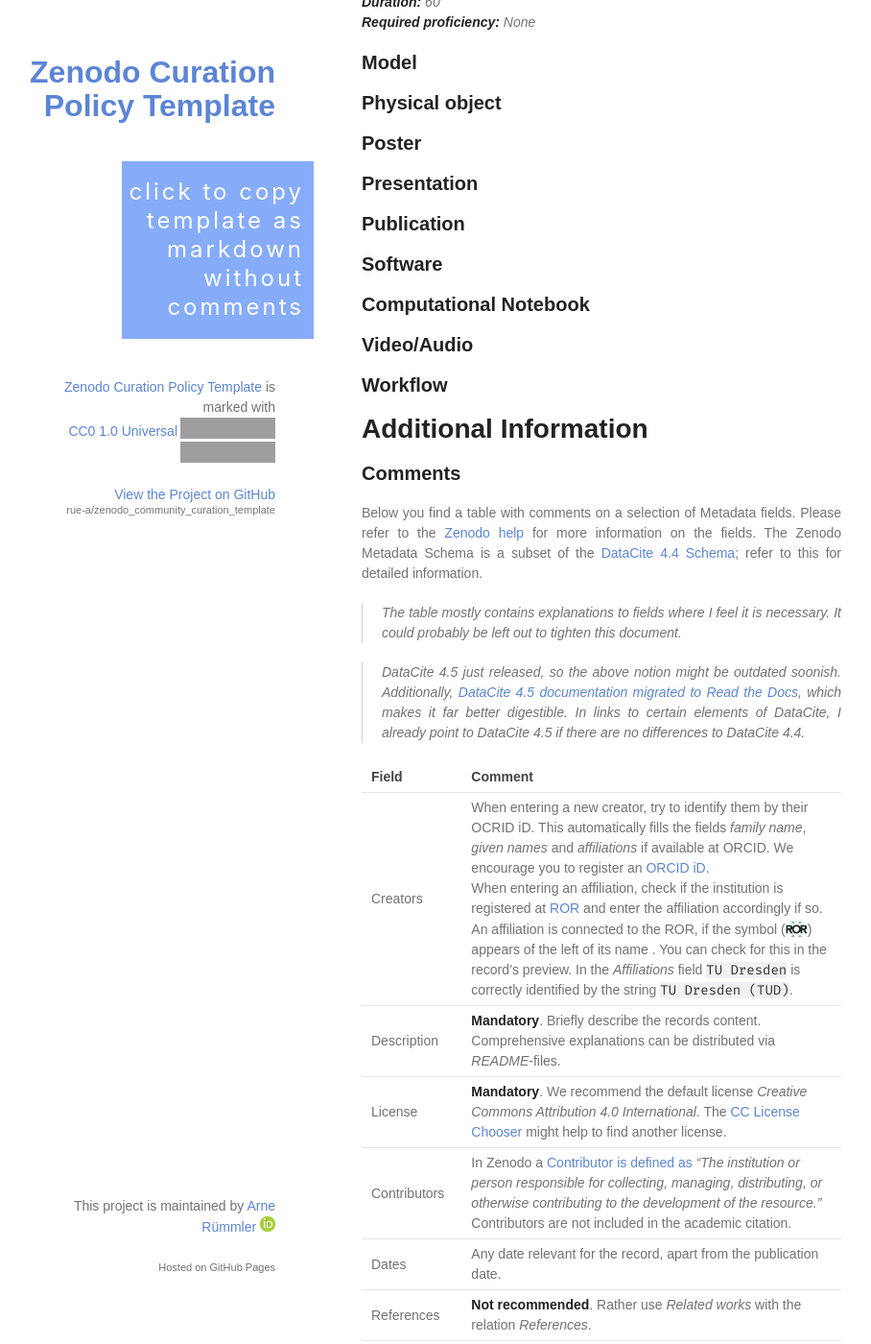
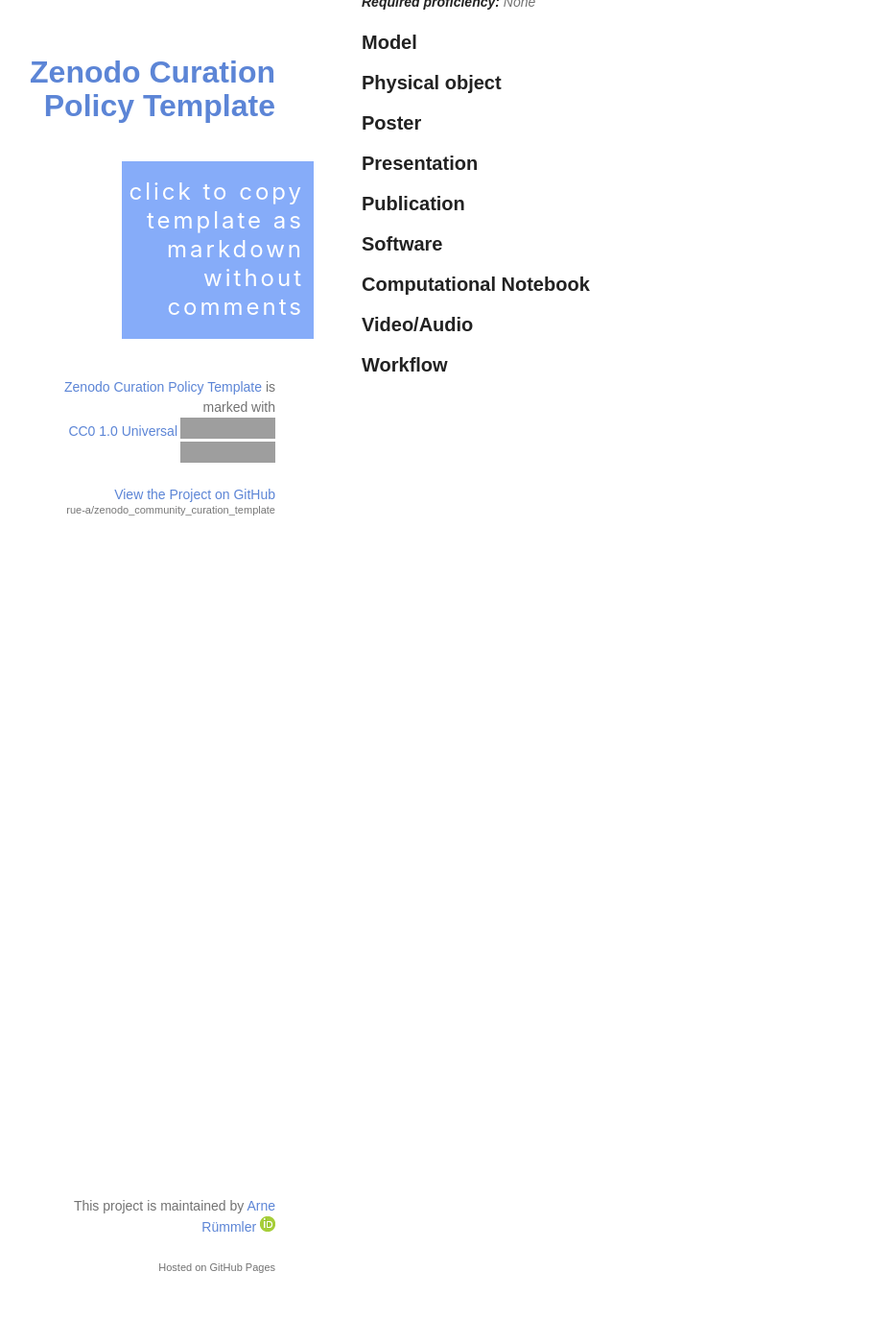
Before and after one commit to rue-a/zenodo_community_curation_template, a Jekyll site: the page built from index.md, in a window 1280 px wide and 1400 px high, scrolled down 1409 px. Shown: the whole window at 96% size, without its empty margins (193-1101 px from the left). Built offline with Jekyll 4.4.1, drawn with Linux system fonts in a browser that asks for light colours; emoji names are drawn with the system emoji font; our own code applies the rules of GitHub Pages for plain Markdown files; the repository's description, which GitHub fills in, is left out; some of the changed text lies outside the part shown; grey boxes are pictures that could not be loaded.

Commit message:
update formatting

````diff
--- a/index.md
+++ b/index.md
@@ -2,9 +2,9 @@
 
 # `Zenodo Curation Policy Template`
 
-> Text boxes like this one are comments and should be deleted in the actual policy. Text, `marked like this` has to be adjusted to your needs. Anything else can be adjusted.
+> Text boxes like this one are comments and should be deleted in the actual policy.
 
-This is the curation policy of the `Chair of ... of TU Dresden`. Submitted records have to adhere to the rules defined below. Community curators have the right apply changes to the metadata of your record, request you to update your record according to the rules below or reject your submission. The policy defines general requirements and specifies them further by record type.
+This is the curation policy of the *\<Chair of ... of TU Dresden\>*. Submitted records have to adhere to the rules defined below. Community curators have the right apply changes to the metadata of your record, request you to update your record according to the rules below or reject your submission. The policy defines general requirements and specifies them further by record type.
 
 ## General
 
@@ -17,13 +17,13 @@
 #### Contents of the ZIP-file
 
 - Provide every file in a non-proprietary format, if possible.
-- Include any auxiliary file that was used to produce the data (scripts, ontologies, ...).
+- Include or link to any auxiliary file that was used to produce the data (scripts, ontologies, ...).
 - File names may only contain the 26 lowercase letters of the *[ISO basic Latin alphabet](https://www.wikidata.org/wiki/Q5974462)*, *[arabic numerals](https://www.wikidata.org/wiki/Q29961325)*, the *[hyphen-minus](https://www.wikidata.org/wiki/Q617884)* (-), and the *[underscore](https://www.wikidata.org/wiki/Q11199)* (_). A dot (.) may only be used to separate filename from file extension. Use the underscore as semantically stronger separating than the hyphen-minus. Due to the 260 characters path length limit on Windows, avoid using more than 100 characters in a filename.
-- Add a *README*-file to the root directory and each sub-directory (uppercase is allowed here). In their respective directory, the *README*-files should briefly describe every auxiliary-file and directory, and comprehensively describe any data-file. Readme files should be provided in the [Markdown file format](https://daringfireball.net/projects/markdown/basics) (\*.md) or as plain text file (\*.txt). At the bottom of this document, you find a example for such a *README*-file.
-- Add a file named *LICENSE.txt*, containing the license text, to the root directory (uppercase is allowed here).
-- Add a file named *[CITATION.cff](https://citation-file-format.github.io/)*, containig citation information, to the root directory (uppercase is allowed here).
+- Add a Readme file to the root directory and each sub-directory. In their respective directory, the Readme files should briefly describe every auxiliary-file and directory, and comprehensively describe any data-file. Readme files should be provided in the [Markdown file format](https://daringfireball.net/projects/markdown/basics) (`README.md`) or as plain text file (`README.txt`). At the bottom of this document, you find a example for such a Readme file.
+- Add a license file named `LICENSE.txt`, containing the license text, to the root directory.
+- Add a citation information file named [`CITATION.cff`](https://citation-file-format.github.io/), containig citation information, to the root directory.
 
-> The *README*-files could be replaced by more formalized metadata files, e.g., by YAML or JSON files. [This has automation potential](https://zenodo.org/records/10069113).
+> The Readme files could be replaced by more formalized metadata files, e.g., by YAML or JSON files. [This has automation potential](https://zenodo.org/records/10069113).
 
 ### Event
 
@@ -55,88 +55,3 @@
 ### Video/Audio
 
 ### Workflow
-
-
-## Additional Information
-
-### Comments
-
-Below you find a table with comments on a selection of Metadata fields. Please refer to the [Zenodo help](https://help.zenodo.org/docs/deposit/describe-records/) for more information on the fields. The Zenodo Metadata Schema is a subset of the [DataCite 4.4 Schema](https://schema.datacite.org/meta/kernel-4.4/); refer to this for detailed information.
-
-> The table mostly contains explanations to fields where I feel it is necessary. It could probably be left out to tighten this document.
-
-> DataCite 4.5 just released, so the above notion might be outdated soonish. Additionally, [DataCite 4.5 documentation migrated to Read the Docs](https://datacite-metadata-schema.readthedocs.io/en/4.5/), which makes it far better digestible. In links to certain elements of DataCite, I already point to DataCite 4.5 if there are no differences to DataCite 4.4.
-
-| Field | Comment |
-|-|-|
-| Creators | When entering a new creator, try to identify them by their OCRID iD. This automatically fills the fields *family name*, *given names* and *affiliations* if available at ORCID. We encourage you to register an [ORCID iD](https://orcid.org/). <br>When entering an affiliation, check if the institution is registered at [ROR](https://ror.org/) and enter the affiliation accordingly if so. An affiliation is connected to the ROR, if the symbol (<img src="./assets/img/ror_low.png" alt="Description" style="height:16px; transform: translateY(3px);"/>) appears of the left of its name . You can check for this in the record's preview. In the *Affiliations* field `TU Dresden` is correctly identified by the string `TU Dresden (TUD)`.|
-| Description | **Mandatory**. Briefly describe the records content. Comprehensive explanations can be distributed via *README*-files.
-| License | **Mandatory**. We recommend the default license *Creative Commons Attribution 4.0 International*. The [CC License Chooser](https://chooser-beta.creativecommons.org/) might help to find another license.
-| Contributors | In Zenodo a [Contributor is defined as](https://datacite-metadata-schema.readthedocs.io/en/4.5/properties/contributor/#id1) *"The institution or person responsible for collecting, managing, distributing, or otherwise contributing to the development of the resource."* Contributors are not included in the academic citation.|
-| Dates | Any date relevant for the record, apart from the publication date. |
-| References | **Not recommended**. Rather use *Related works* with the relation *References*. |
-| Domain specific fields | Zenodo supports domain specific metadata for [Audiovisual Core](https://ac.tdwg.org/) and [Darwin Core](https://ac.tdwg.org/) schema. We strongly recommend using them if applicable. |
-
-
-### README-Example
-
-Assume the following *README.txt* is part of a sub-directory, which also contains a data file (*data.csv*), a python script (*process_inputs.py*) and another directory (*input*).
-
-
-
-
-```
-_____data.csv________________________________________
-
-TYPE
-data file
-
-DESCRIPTION
-The data is provided as a table. The 1st row contains
-the column names; the columns are described in the
-variables section. Empty cells are identified with
-"null". The table describes ...
-
-PROVENANCE
-The data was generated by the Python script
-`process_inputs.py` with the paramters param1 = ...
-and param2 = ..., and the input data form the `input`
-directory.
-
-ADDITIONAL INFORMATION
-...
-
-VARIABLES
-_____________________________________________________
-name        datatype          unit        description
------------------------------------------------------
-Column 1    ISO 8601          None        ...
-            DateTime String
-            (YYYYMMDDThhmmss)
------------------------------------------------------
-Column 2    double            Kelvin      Temperatur
-                                          difference
-                                          between ...
------------------------------------------------------
-...         ...               ...         ...
------------------------------------------------------
-
-
-_____process_inputs.py_______________________________
-
-TYPE
-auxiliary file
-
-DESCRIPTION
-Script used to generate `data.csv`. The parameters
-param1 and param2 control ...
-
-_____input___________________________________________
-
-TYPE
-directory
-
-DESCRIPTION
-The directory contains the input data that was used
-to generate `data.csv`.
-```
````
